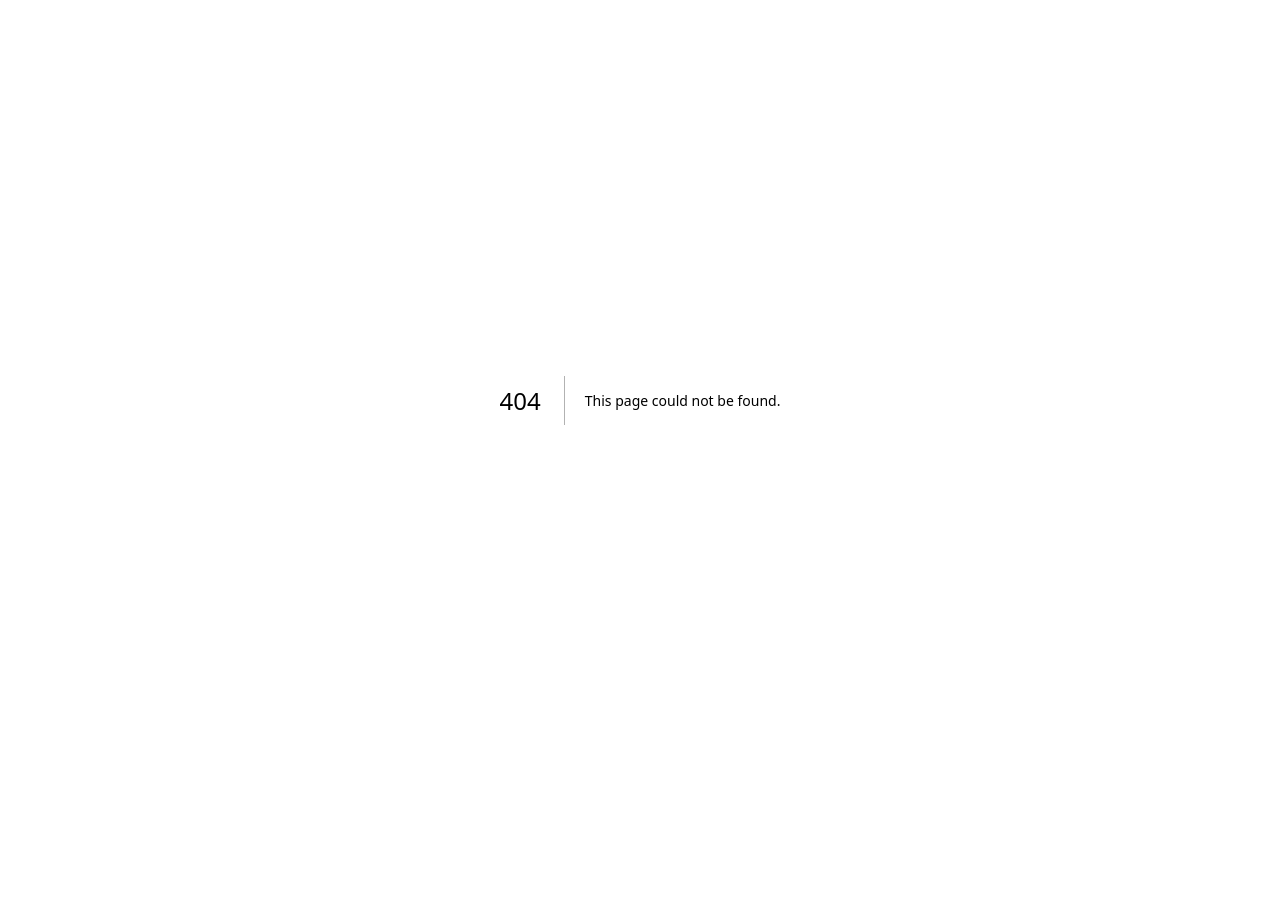
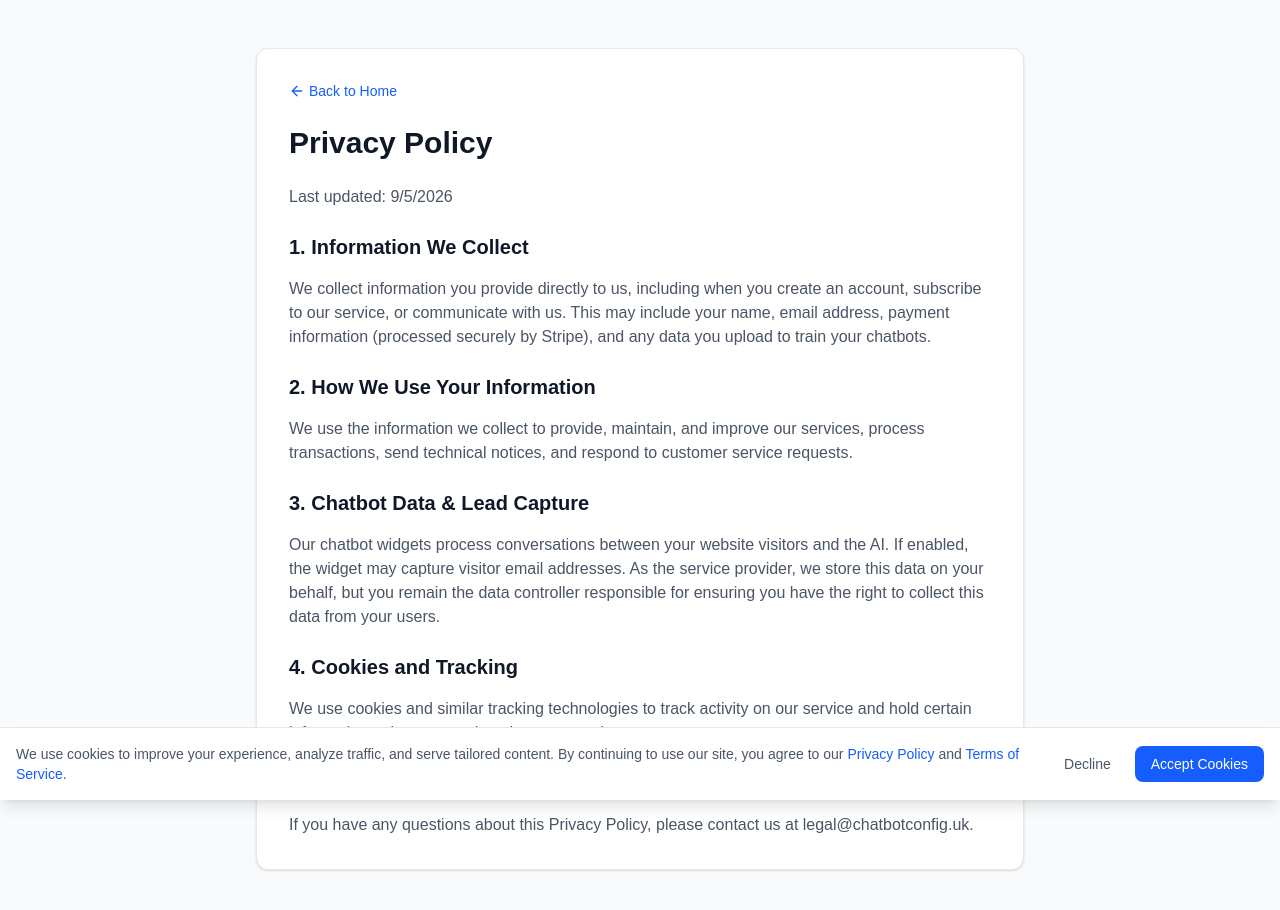
Before and after one commit to xfenixbomberx/ai-chatbot-saas, a Next.js app: page /privacy in a window 1280 px wide. Before the commit this address had no page. Shown: the top 910 px of the page. Before the commit the page ends 800 px from the top, so only its background shows below. Built offline with nearby package versions, Linux system fonts and the light colour scheme.

Commit message:
Add Cookie Consent Banner, Privacy Policy, and Terms of Service to comply with GDPR/CCPA

```diff
--- a/src/app/layout.tsx
+++ b/src/app/layout.tsx
@@ -1,6 +1,7 @@
 import type { Metadata } from "next";
 import { Geist, Geist_Mono } from "next/font/google";
 import "./globals.css";
+import CookieBanner from "@/components/CookieBanner";
 
 const geistSans = Geist({
   variable: "--font-geist-sans",
@@ -17,13 +18,16 @@ export const metadata: Metadata = {
   description: "Generated by create next app",
 };
 
-export default function RootLayout({ children }: LayoutProps<"/">) {
+export default function RootLayout({ children }: { children: React.ReactNode }) {
   return (
     <html
       lang="en"
       className={`${geistSans.variable} ${geistMono.variable} h-full antialiased`}
     >
-      <body className="min-h-full flex flex-col">{children}</body>
+      <body className="min-h-full flex flex-col">
+        {children}
+        <CookieBanner />
+      </body>
     </html>
   );
 }
--- /dev/null
+++ b/src/app/privacy/page.tsx
@@ -0,0 +1,33 @@
+import Link from "next/link";
+import { ArrowLeft } from "lucide-react";
+
+export default function PrivacyPolicy() {
+  return (
+    <div className="min-h-screen bg-gray-50 py-12 px-4 sm:px-6 lg:px-8">
+      <div className="max-w-3xl mx-auto bg-white p-8 rounded-xl shadow-sm border border-gray-200">
+        <Link href="/" className="inline-flex items-center text-sm font-medium text-blue-600 hover:text-blue-800 mb-6">
+          <ArrowLeft className="w-4 h-4 mr-1" /> Back to Home
+        </Link>
+        <h1 className="text-3xl font-bold text-gray-900 mb-6">Privacy Policy</h1>
+        <div className="prose prose-blue text-gray-600 space-y-4">
+          <p>Last updated: {new Date().toLocaleDateString()}</p>
+
+          <h2 className="text-xl font-bold text-gray-900 mt-6">1. Information We Collect</h2>
+          <p>We collect information you provide directly to us, including when you create an account, subscribe to our service, or communicate with us. This may include your name, email address, payment information (processed securely by Stripe), and any data you upload to train your chatbots.</p>
+
+          <h2 className="text-xl font-bold text-gray-900 mt-6">2. How We Use Your Information</h2>
+          <p>We use the information we collect to provide, maintain, and improve our services, process transactions, send technical notices, and respond to customer service requests.</p>
+
+          <h2 className="text-xl font-bold text-gray-900 mt-6">3. Chatbot Data & Lead Capture</h2>
+          <p>Our chatbot widgets process conversations between your website visitors and the AI. If enabled, the widget may capture visitor email addresses. As the service provider, we store this data on your behalf, but you remain the data controller responsible for ensuring you have the right to collect this data from your users.</p>
+
+          <h2 className="text-xl font-bold text-gray-900 mt-6">4. Cookies and Tracking</h2>
+          <p>We use cookies and similar tracking technologies to track activity on our service and hold certain information to improve and analyze our service.</p>
+
+          <h2 className="text-xl font-bold text-gray-900 mt-6">5. Contact Us</h2>
+          <p>If you have any questions about this Privacy Policy, please contact us at legal@chatbotconfig.uk.</p>
+        </div>
+      </div>
+    </div>
+  );
+}
--- /dev/null
+++ b/src/app/terms/page.tsx
@@ -0,0 +1,33 @@
+import Link from "next/link";
+import { ArrowLeft } from "lucide-react";
+
+export default function TermsOfService() {
+  return (
+    <div className="min-h-screen bg-gray-50 py-12 px-4 sm:px-6 lg:px-8">
+      <div className="max-w-3xl mx-auto bg-white p-8 rounded-xl shadow-sm border border-gray-200">
+        <Link href="/" className="inline-flex items-center text-sm font-medium text-blue-600 hover:text-blue-800 mb-6">
+          <ArrowLeft className="w-4 h-4 mr-1" /> Back to Home
+        </Link>
+        <h1 className="text-3xl font-bold text-gray-900 mb-6">Terms of Service</h1>
+        <div className="prose prose-blue text-gray-600 space-y-4">
+          <p>Last updated: {new Date().toLocaleDateString()}</p>
+
+          <h2 className="text-xl font-bold text-gray-900 mt-6">1. Acceptance of Terms</h2>
+          <p>By accessing or using our AI Chatbot SaaS platform ("the Service"), you agree to be bound by these Terms. If you disagree with any part of the terms, you may not access the Service.</p>
+
+          <h2 className="text-xl font-bold text-gray-900 mt-6">2. Subscriptions & Billing</h2>
+          <p>The Service is billed on a subscription basis. You will be billed in advance on a recurring, periodic basis. Payments are processed securely via Stripe. We reserve the right to modify our pricing at any time, with reasonable advance notice.</p>
+
+          <h2 className="text-xl font-bold text-gray-900 mt-6">3. Acceptable Use</h2>
+          <p>You agree not to use the Service to generate malicious, illegal, or harmful content. You are responsible for the data you use to train your chatbots and must ensure you have the legal right to use such data.</p>
+
+          <h2 className="text-xl font-bold text-gray-900 mt-6">4. Limitation of Liability</h2>
+          <p>In no event shall our company, directors, employees, or partners be liable for any indirect, incidental, special, consequential or punitive damages, including without limitation, loss of profits, data, use, goodwill, or other intangible losses, resulting from your access to or use of or inability to access or use the Service.</p>
+
+          <h2 className="text-xl font-bold text-gray-900 mt-6">5. Changes to Terms</h2>
+          <p>We reserve the right to modify or replace these Terms at any time. By continuing to access or use our Service after those revisions become effective, you agree to be bound by the revised terms.</p>
+        </div>
+      </div>
+    </div>
+  );
+}
--- /dev/null
+++ b/src/components/CookieBanner.tsx
@@ -0,0 +1,43 @@
+"use client";
+
+import { useState, useEffect } from "react";
+import Link from "next/link";
+
+export default function CookieBanner() {
+  const [isVisible, setIsVisible] = useState(false);
+
+  useEffect(() => {
+    const consent = localStorage.getItem("cookie-consent");
+    if (!consent) {
+      setIsVisible(true);
+    }
+  }, []);
+
+  const handleAccept = () => {
+    localStorage.setItem("cookie-consent", "accepted");
+    setIsVisible(false);
+  };
+
+  const handleDecline = () => {
+    localStorage.setItem("cookie-consent", "declined");
+    setIsVisible(false);
+  };
+
+  if (!isVisible) return null;
+
+  return (
+    <div className="fixed bottom-0 left-0 right-0 bg-white border-t border-gray-200 p-4 shadow-lg z-50 flex flex-col sm:flex-row items-center justify-between gap-4">
+      <div className="text-sm text-gray-600">
+        We use cookies to improve your experience, analyze traffic, and serve tailored content. By continuing to use our site, you agree to our <Link href="/privacy" className="text-blue-600 hover:underline">Privacy Policy</Link> and <Link href="/terms" className="text-blue-600 hover:underline">Terms of Service</Link>.
+      </div>
+      <div className="flex gap-2 shrink-0">
+        <button onClick={handleDecline} className="px-4 py-2 text-sm font-medium text-gray-600 hover:bg-gray-100 rounded-lg transition-colors">
+          Decline
+        </button>
+        <button onClick={handleAccept} className="px-4 py-2 text-sm font-medium text-white bg-blue-600 hover:bg-blue-700 rounded-lg transition-colors">
+          Accept Cookies
+        </button>
+      </div>
+    </div>
+  );
+}
```
